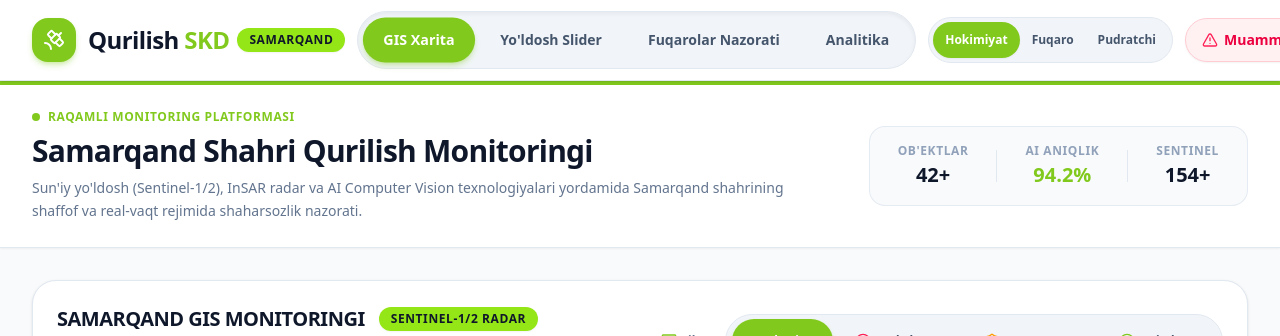
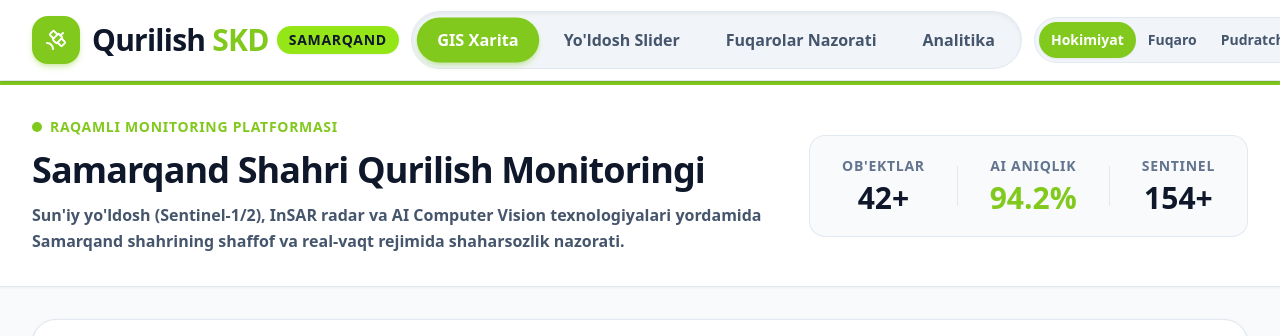
Before and after one commit to FarrukhDev-io/qurilishSKD, a Next.js app in the folder web/: page / in a window 1280 px wide. Shown: the top 336 px of the page. Built offline with nearby package versions, Linux system fonts and the light colour scheme.

Commit message:
style: upgrade typography across Navbar and HeaderBanner — larger, bolder text for superior desktop readability

```diff
--- a/web/components/layout/HeaderBanner.tsx
+++ b/web/components/layout/HeaderBanner.tsx
@@ -1,55 +1,54 @@
 'use client';
 
 import React from 'react';
-import { Building2, Activity, CheckCircle2 } from 'lucide-react';
 
 export const HeaderBanner = React.memo(function HeaderBanner() {
   return (
     <div className="bg-white border-b border-slate-200 shadow-xs overflow-x-hidden">
 
-      {/* Top 3px accent line */}
+      {/* Top 4px accent line */}
       <div className="h-1 w-full bg-[#82C91E]" />
 
-      <div className="max-w-7xl mx-auto px-4 sm:px-6 lg:px-8 py-5 sm:py-6">
+      <div className="max-w-7xl mx-auto px-4 sm:px-6 lg:px-8 py-6 sm:py-8">
         <div className="flex flex-col lg:flex-row lg:items-center justify-between gap-6">
 
           {/* LEFT — Title & Subtitle */}
-          <div className="space-y-2 max-w-3xl">
+          <div className="space-y-2.5 max-w-3xl">
             <div className="flex items-center space-x-2">
-              <span className="w-2 h-2 rounded-full bg-[#82C91E]" />
-              <span className="text-xs font-extrabold text-[#82C91E] uppercase tracking-wider">
+              <span className="w-2.5 h-2.5 rounded-full bg-[#82C91E]" />
+              <span className="text-sm font-black text-[#82C91E] uppercase tracking-wider">
                 Raqamli Monitoring Platformasi
               </span>
             </div>
 
-            <h1 className="text-xl sm:text-2xl lg:text-3xl font-extrabold text-[#0F172A] tracking-tight">
+            <h1 className="text-2xl sm:text-3xl lg:text-4xl font-extrabold text-[#0F172A] tracking-tight leading-tight">
               Samarqand Shahri Qurilish Monitoringi
             </h1>
 
-            <p className="text-xs sm:text-sm text-slate-500 font-medium leading-relaxed">
+            <p className="text-sm sm:text-base text-slate-600 font-semibold leading-relaxed">
               Sun'iy yo'ldosh (Sentinel-1/2), InSAR radar va AI Computer Vision texnologiyalari yordamida Samarqand shahrining shaffof va real-vaqt rejimida shaharsozlik nazorati.
             </p>
           </div>
 
-          {/* RIGHT — Clean Minimal Stats */}
-          <div className="flex items-center space-x-4 bg-slate-50 border border-slate-200/80 rounded-2xl p-3.5 sm:p-4 shrink-0">
+          {/* RIGHT — Clean Large Stats */}
+          <div className="flex items-center space-x-5 bg-slate-50 border border-slate-200/90 rounded-2xl p-4 sm:p-5 shrink-0">
             <div className="text-center px-3">
-              <p className="text-xs text-slate-400 font-bold uppercase tracking-wider">Ob'ektlar</p>
-              <p className="text-lg sm:text-xl font-extrabold text-[#0F172A] mt-0.5">42+</p>
+              <p className="text-xs sm:text-sm text-slate-500 font-extrabold uppercase tracking-wider">Ob'ektlar</p>
+              <p className="text-2xl sm:text-3xl font-extrabold text-[#0F172A] mt-1">42+</p>
             </div>
 
-            <div className="h-8 w-px bg-slate-200" />
+            <div className="h-10 w-px bg-slate-200" />
 
             <div className="text-center px-3">
-              <p className="text-xs text-slate-400 font-bold uppercase tracking-wider">AI Aniqlik</p>
-              <p className="text-lg sm:text-xl font-extrabold text-[#82C91E] mt-0.5">94.2%</p>
+              <p className="text-xs sm:text-sm text-slate-500 font-extrabold uppercase tracking-wider">AI Aniqlik</p>
+              <p className="text-2xl sm:text-3xl font-extrabold text-[#82C91E] mt-1">94.2%</p>
             </div>
 
-            <div className="h-8 w-px bg-slate-200" />
+            <div className="h-10 w-px bg-slate-200" />
 
             <div className="text-center px-3">
-              <p className="text-xs text-slate-400 font-bold uppercase tracking-wider">Sentinel</p>
-              <p className="text-lg sm:text-xl font-extrabold text-[#0F172A] mt-0.5">154+</p>
+              <p className="text-xs sm:text-sm text-slate-500 font-extrabold uppercase tracking-wider">Sentinel</p>
+              <p className="text-2xl sm:text-3xl font-extrabold text-[#0F172A] mt-1">154+</p>
             </div>
           </div>
 
--- a/web/components/layout/Navbar.tsx
+++ b/web/components/layout/Navbar.tsx
@@ -30,14 +30,14 @@ export const Navbar = React.memo(function Navbar({
 
           {/* 1. Chap tomonda: Yirik QurilishSKD Logo va Samarqand Pill Badge */}
           <div className="flex items-center space-x-2.5 sm:space-x-3 shrink-0">
-            <div className="w-10 h-10 sm:w-11 sm:h-11 rounded-2xl bg-[#82C91E] flex items-center justify-center shadow-md shadow-[#82C91E]/30 transition-transform hover:scale-105">
+            <div className="w-10 h-10 sm:w-12 sm:h-12 rounded-2xl bg-[#82C91E] flex items-center justify-center shadow-md shadow-[#82C91E]/30 transition-transform hover:scale-105">
               <Satellite className="w-5 h-5 sm:w-6 sm:h-6 text-white" />
             </div>
             <div className="flex items-center space-x-2">
-              <div className="text-xl sm:text-2xl font-extrabold tracking-tight text-[#0F172A]" aria-label="Qurilish SKD - Samarqand Qurilish Monitoring Platformasi">
+              <div className="text-2xl sm:text-3xl font-black tracking-tight text-[#0F172A]" aria-label="Qurilish SKD - Samarqand Qurilish Monitoring Platformasi">
                 Qurilish<span className="text-[#82C91E]"> SKD</span>
               </div>
-              <span className="px-2.5 py-0.5 sm:px-3 sm:py-1 text-[10px] sm:text-xs font-black uppercase bg-[#95E616] text-[#0F172A] rounded-full tracking-wider shadow-xs">
+              <span className="px-2.5 py-0.5 sm:px-3 sm:py-1 text-xs sm:text-sm font-black uppercase bg-[#95E616] text-[#0F172A] rounded-full tracking-wider shadow-xs">
                 Samarqand
               </span>
             </div>
@@ -47,7 +47,7 @@ export const Navbar = React.memo(function Navbar({
           <nav className="hidden lg:flex items-center space-x-1.5 bg-slate-100 p-1.5 rounded-full border border-slate-200 shadow-inner">
             <button
               onClick={() => setActiveTab('map')}
-              className={`px-5 py-2.5 rounded-full text-sm font-bold transition-all duration-200 cursor-pointer whitespace-nowrap min-h-[44px] ${
+              className={`px-5 py-2.5 rounded-full text-sm sm:text-base font-extrabold transition-all duration-200 cursor-pointer whitespace-nowrap min-h-[44px] ${
                 activeTab === 'map'
                   ? 'bg-[#82C91E] text-white shadow-md shadow-[#82C91E]/30 scale-[1.02]'
                   : 'text-slate-600 hover:text-slate-900 hover:bg-white'
@@ -58,7 +58,7 @@ export const Navbar = React.memo(function Navbar({
 
             <button
               onClick={() => setActiveTab('slider')}
-              className={`px-5 py-2.5 rounded-full text-sm font-bold transition-all duration-200 cursor-pointer whitespace-nowrap min-h-[44px] ${
+              className={`px-5 py-2.5 rounded-full text-sm sm:text-base font-extrabold transition-all duration-200 cursor-pointer whitespace-nowrap min-h-[44px] ${
                 activeTab === 'slider'
                   ? 'bg-[#82C91E] text-white shadow-md shadow-[#82C91E]/30 scale-[1.02]'
                   : 'text-slate-600 hover:text-slate-900 hover:bg-white'
@@ -69,7 +69,7 @@ export const Navbar = React.memo(function Navbar({
 
             <button
               onClick={() => setActiveTab('crowd')}
-              className={`px-5 py-2.5 rounded-full text-sm font-bold transition-all duration-200 cursor-pointer whitespace-nowrap min-h-[44px] ${
+              className={`px-5 py-2.5 rounded-full text-sm sm:text-base font-extrabold transition-all duration-200 cursor-pointer whitespace-nowrap min-h-[44px] ${
                 activeTab === 'crowd'
                   ? 'bg-[#82C91E] text-white shadow-md shadow-[#82C91E]/30 scale-[1.02]'
                   : 'text-slate-600 hover:text-slate-900 hover:bg-white'
@@ -80,7 +80,7 @@ export const Navbar = React.memo(function Navbar({
 
             <button
               onClick={() => setActiveTab('analytics')}
-              className={`px-5 py-2.5 rounded-full text-sm font-bold transition-all duration-200 cursor-pointer whitespace-nowrap min-h-[44px] ${
+              className={`px-5 py-2.5 rounded-full text-sm sm:text-base font-extrabold transition-all duration-200 cursor-pointer whitespace-nowrap min-h-[44px] ${
                 activeTab === 'analytics'
                   ? 'bg-[#82C91E] text-white shadow-md shadow-[#82C91E]/30 scale-[1.02]'
                   : 'text-slate-600 hover:text-slate-900 hover:bg-white'
@@ -94,7 +94,7 @@ export const Navbar = React.memo(function Navbar({
           <div className="flex items-center space-x-2 sm:space-x-3 shrink-0">
 
             {/* Compact Role Switcher (Desktop >= sm) */}
-            <div className="hidden sm:flex items-center bg-slate-100 p-1 rounded-full border border-slate-200 text-xs font-bold">
+            <div className="hidden sm:flex items-center bg-slate-100 p-1 rounded-full border border-slate-200 text-xs sm:text-sm font-extrabold">
               <button
                 onClick={() => setActiveRole('hokimiyat')}
                 className={`px-3 py-1.5 rounded-full transition-all cursor-pointer min-h-[36px] ${
@@ -130,7 +130,7 @@ export const Navbar = React.memo(function Navbar({
             {/* Muammo Bildirish Button (Hidden on very small mobile screens) */}
             <button
               onClick={onOpenReportModal}
-              className="hidden md:flex items-center space-x-1.5 px-4 py-2.5 rounded-full text-xs sm:text-sm font-bold bg-rose-50 text-rose-600 border border-rose-200 hover:bg-rose-100 transition-all shadow-xs active:scale-95 cursor-pointer min-h-[44px]"
+              className="hidden md:flex items-center space-x-1.5 px-4 py-2.5 rounded-full text-xs sm:text-sm font-extrabold bg-rose-50 text-rose-600 border border-rose-200 hover:bg-rose-100 transition-all shadow-xs active:scale-95 cursor-pointer min-h-[44px]"
             >
               <AlertTriangle className="w-4 h-4 text-rose-500" />
               <span>Muammo Bildirish</span>
```
